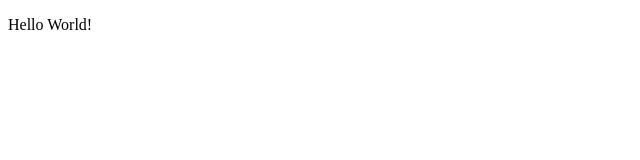
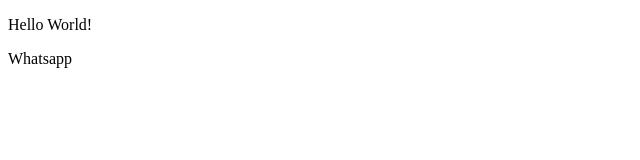
Before and after one commit to kaushalpatel922/D3chart, a plain HTML site: page index.html in a window 1280 px wide. Shown: the full height of the page, 0-640 px from the left. Drawn offline with nearby package versions, Linux system fonts and the light colour scheme.

Commit message:
select and append text

```diff
--- a/index.html
+++ b/index.html
@@ -9,7 +9,10 @@
     <p>Title</p>
     <script>
 
+      //selecting and adding text
       d3.select("p").text("Hello World!");
+      //appending new paragraph element
+      d3.select('body').append('p').text("Whatsapp");
 
     </script>
   </body>
```
